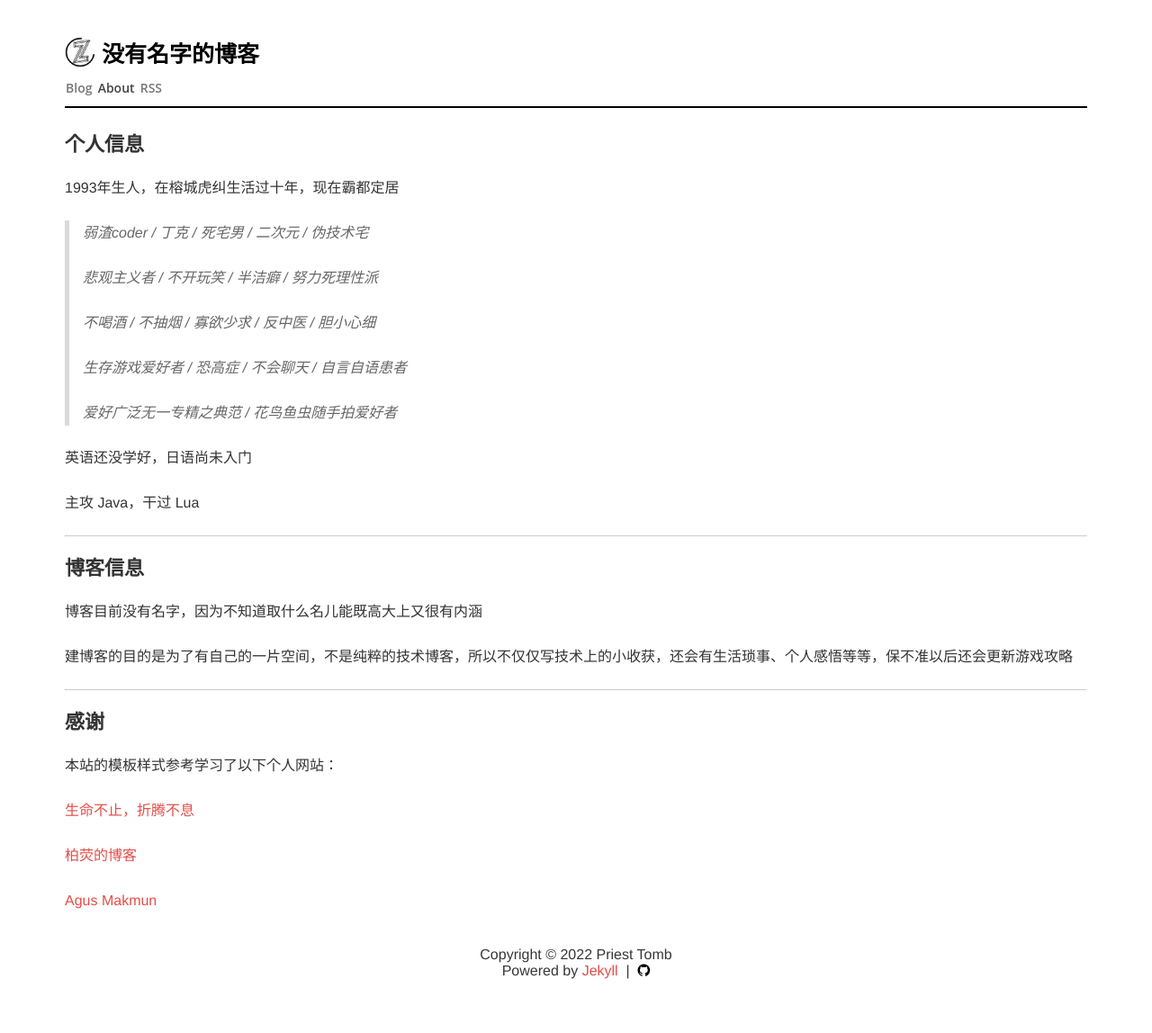
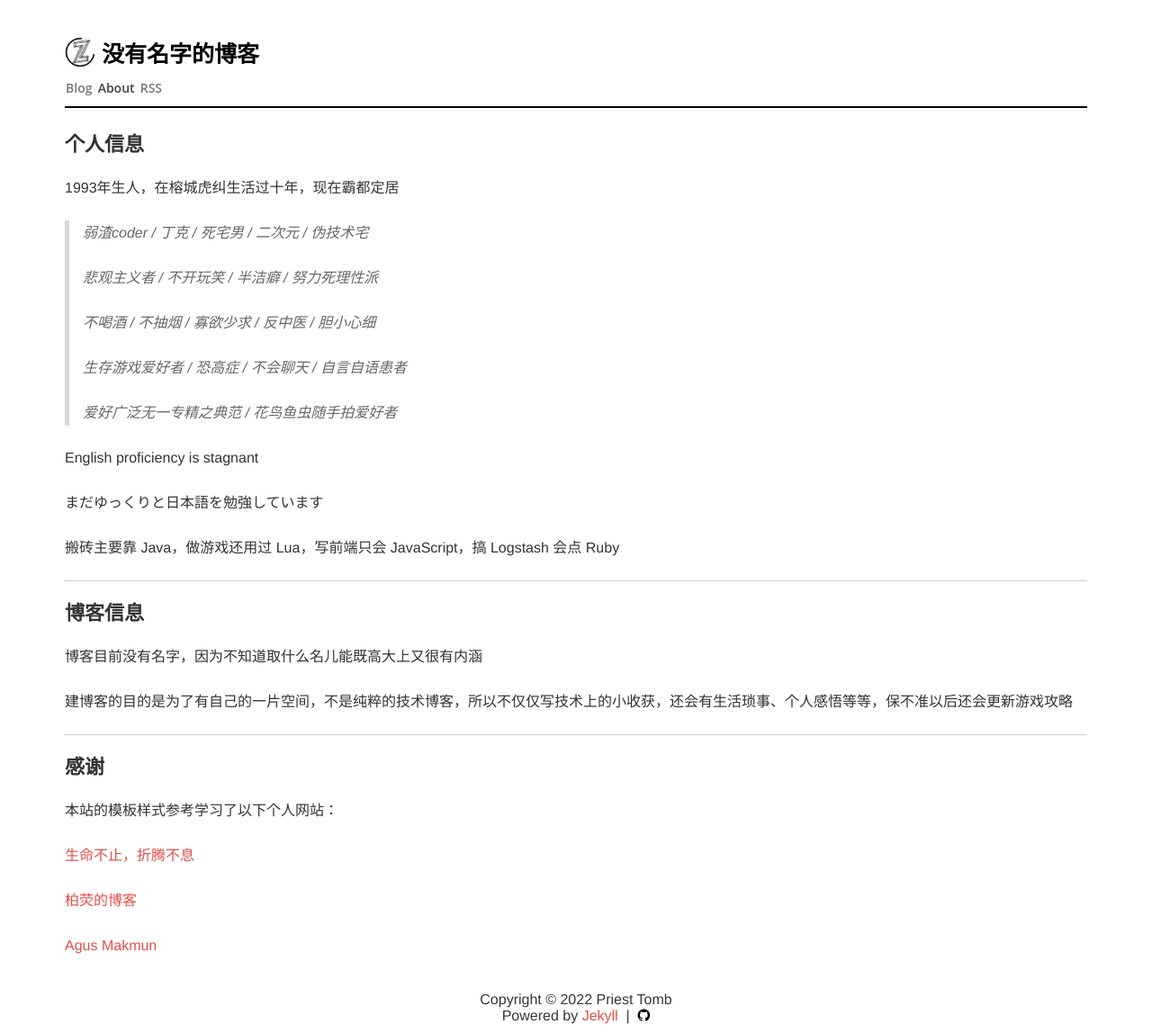
Before and after one commit to PriestTomb/PriestTomb.github.io, a Jekyll site: the page built from about.md, in a window 1280 px wide. Shown: the whole page at 90% size. Built offline with Jekyll 4.4.1, drawn with Linux system fonts in a browser that asks for light colours; nearby versions of some CDN libraries; before the commit the page ends 1098 px from its top, so only the background shows below that.

Commit message:
更新下ABOUT

```diff
--- a/about.md
+++ b/about.md
@@ -20,9 +20,11 @@ author_footer: false
 >
 > 爱好广泛无一专精之典范 / 花鸟鱼虫随手拍爱好者
 
-英语还没学好，日语尚未入门
+English proficiency is stagnant
 
-主攻 Java，干过 Lua
+まだゆっくりと日本語を勉強しています
+
+搬砖主要靠 Java，做游戏还用过 Lua，写前端只会 JavaScript，搞 Logstash 会点 Ruby
 
 ---
 
```
